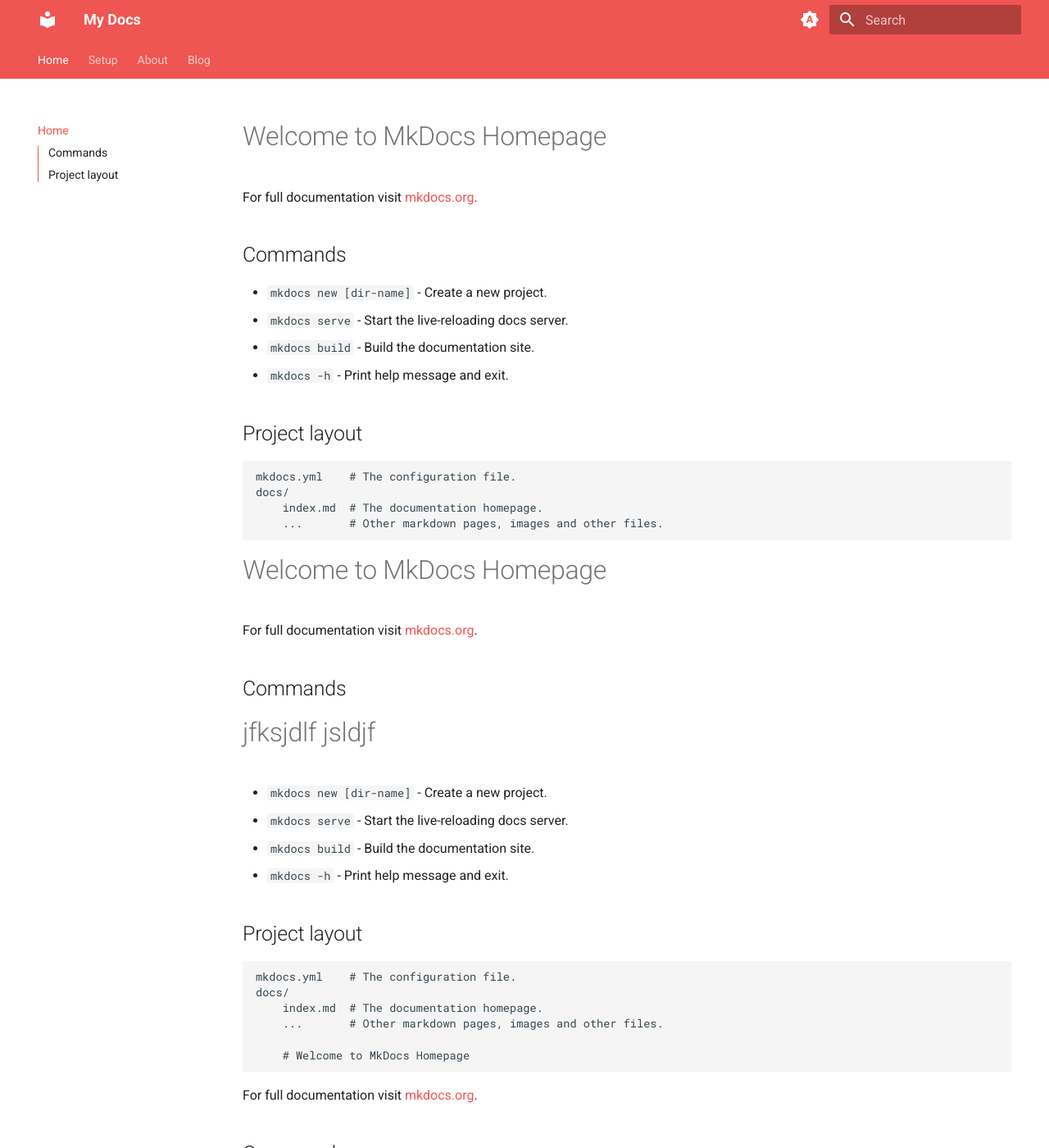
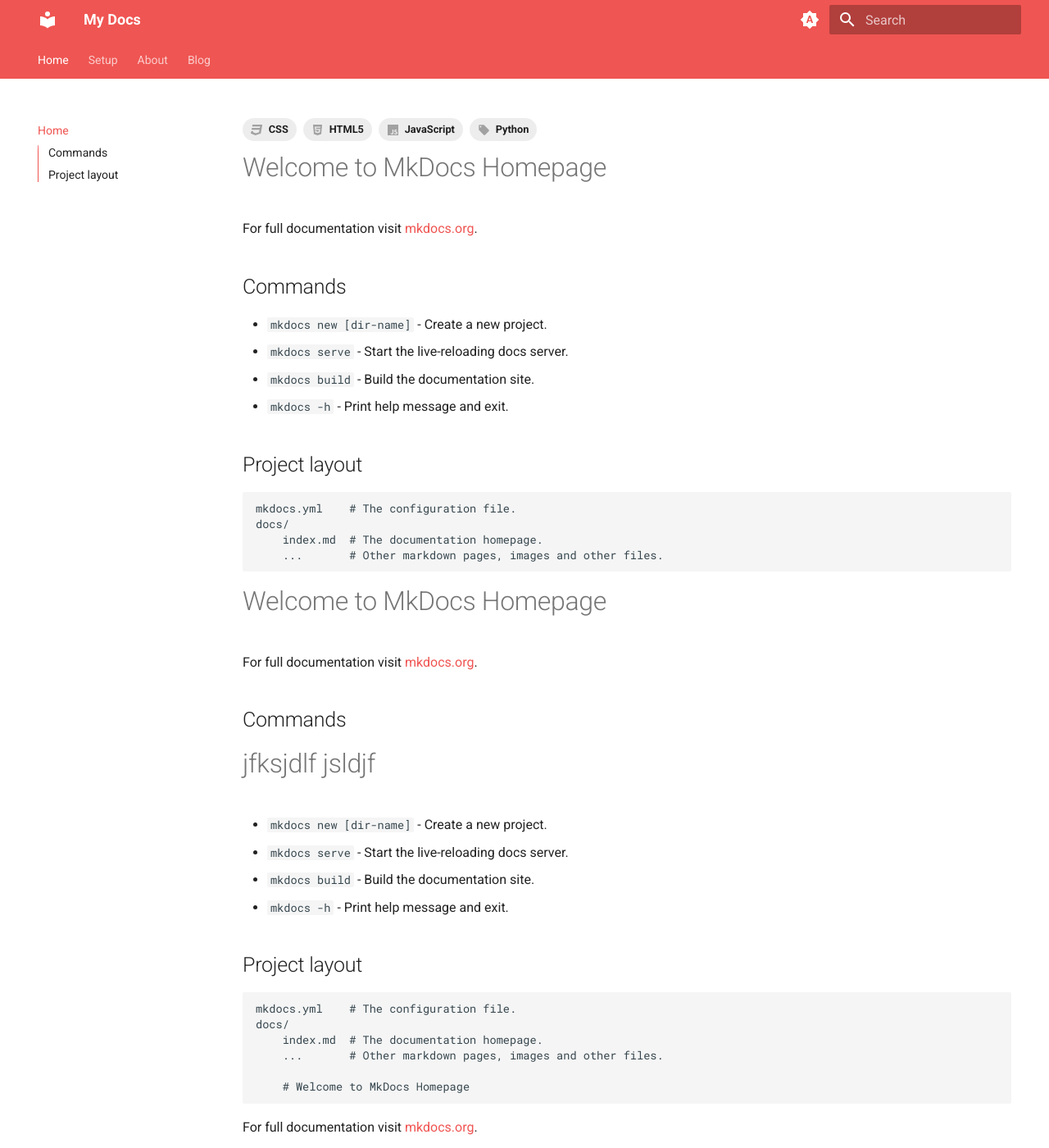
Before and after one commit to MahdiHaeri/mkdocs-material-test, an MkDocs documentation site: the page built from docs/index.md, in a window 1280 px wide and 1400 px high. Shown: the whole window at 82% size. Built offline with MkDocs 1.6.1 and Material for MkDocs 9.7.7, drawn with Linux system fonts in a browser that asks for light colours.

Commit message:
Add tags

```diff
--- a/docs/index.md
+++ b/docs/index.md
@@ -1,3 +1,11 @@
+---
+tags:
+  - HTML5
+  - JavaScript
+  - CSS
+  - Python
+---
+
 # Welcome to MkDocs Homepage
 
 For full documentation visit [mkdocs.org](https://www.mkdocs.org).
--- a/mkdocs.yml
+++ b/mkdocs.yml
@@ -89,15 +89,25 @@
 
     - navigation.top  # back to top button
 
-    # setup the search -----------------------------------------
+  # setup the search -----------------------------------------
     - search.suggest # search suggest completion
     - search.highlight # search highlight
     - search.share # deep linking
 
+  # tag
+  icon:
+    # tag:
+    #   default: material/tag
+    tag:
+      default: material/tag # default icon
+      html: fontawesome/brands/html5
+      js: fontawesome/brands/js
+      css:  fontawesome/brands/css3
 
 
 
 plugins:
+  - tags:
   - search # search plugin
   - social # social media links (card)
   - blog:   # blog plugin
@@ -113,6 +123,15 @@
       categories:
         - categories
         - tags
+
+
+
+# for tag
+extra:
+  tags:
+    HTML5: html
+    JavaScript: js
+    CSS: css
 
 
 # markdown_extensions:
```
